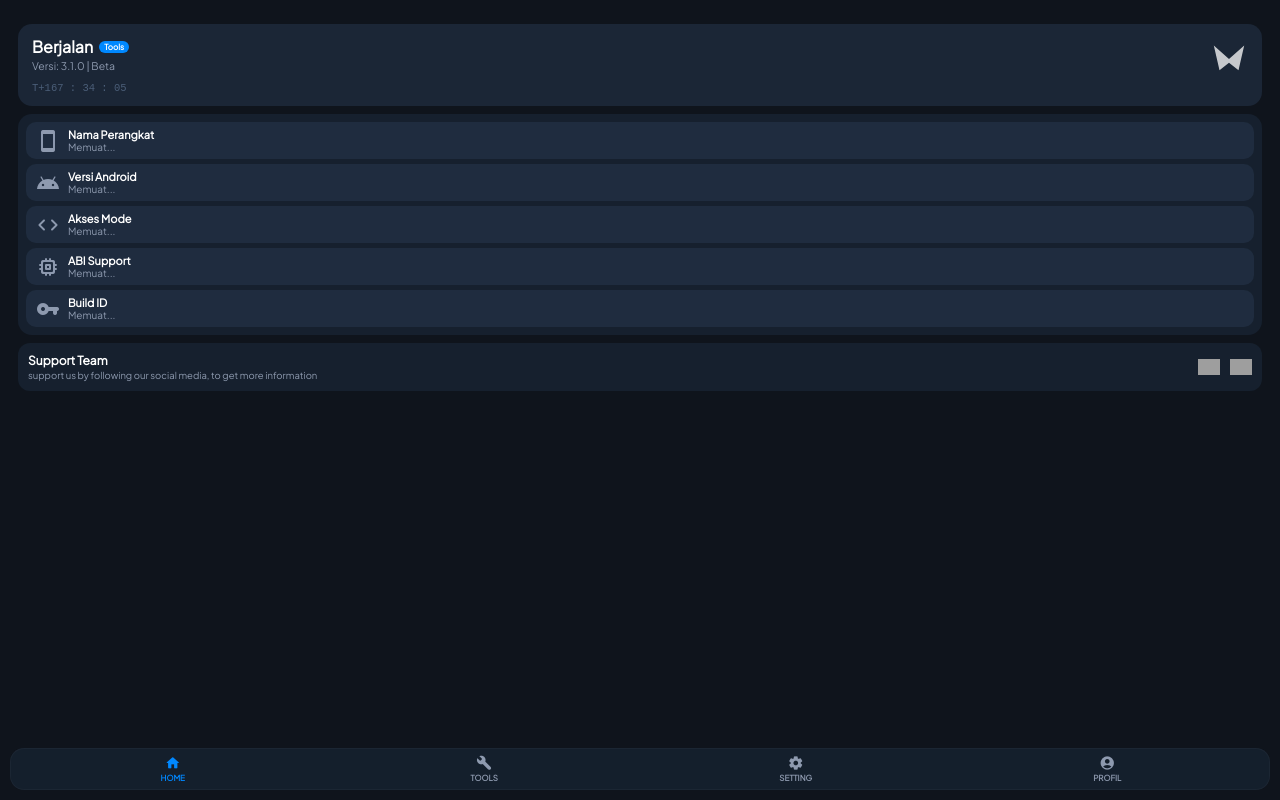
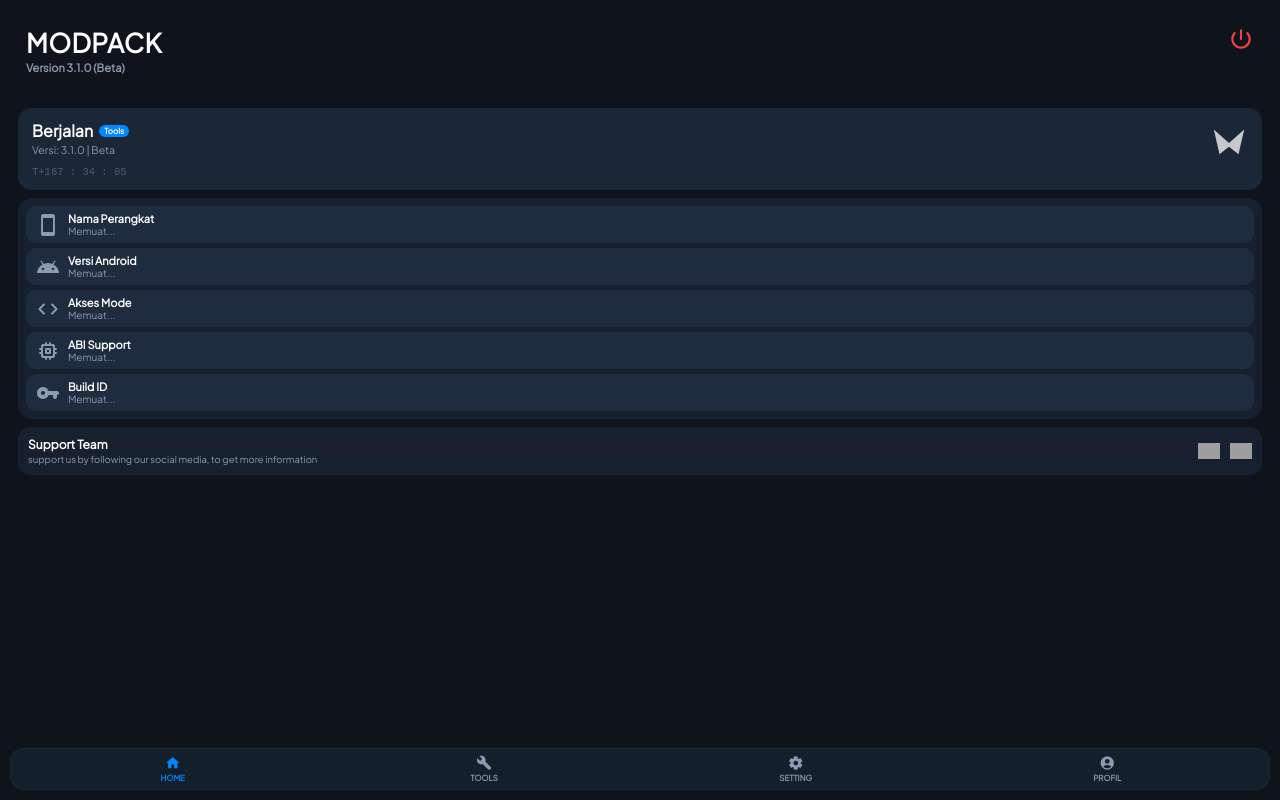
Before and after one commit to fanzzxct9-collab/FANZZ-SERVER, a plain HTML site: page Index.html in a window 1280 px wide. Drawn offline with Linux system fonts and the light colour scheme; grey boxes are pictures that could not be loaded.

Commit message:
Update Index.html

```diff
--- a/Index.html
+++ b/Index.html
@@ -32,14 +32,18 @@
             background-color: var(--bg-primary);
         }
 
-        /* Efek Smooth transisi saat pertama kali masuk halaman (fade lebih halus & aman) */
+        /* Anti white flash + smooth fade (khusus untuk WebView / Sketchware) */
+        html, body {
+            background-color: var(--bg-primary) !important;
+        }
+
         body {
-            background-color: var(--bg-primary);
             color: var(--text-main);
             margin: 0;
             padding: 10px 10px 85px 10px;
             opacity: 0;
             transition: opacity 0.6s ease-in-out;
+            will-change: opacity;
         }
 
         .tab-content {
@@ -201,9 +205,50 @@
         .nav-item { display: flex; flex-direction: column; align-items: center; color: var(--text-muted); font-size: 8px; font-weight: 700; cursor: pointer; flex: 1; }
         .nav-item span { margin-bottom: 2px; font-size: 16px; }
         .nav-item.active { color: #0088FF; }
+
+        /* Header MODPACK di paling atas */
+        .app-header {
+            background: #0F141C;
+            padding: 16px 16px 12px 16px;
+            display: flex;
+            justify-content: space-between;
+            align-items: flex-start;
+            margin-bottom: 8px;
+        }
+        .header-left h1 {
+            margin: 0;
+            font-size: 26px;
+            font-weight: 800;
+            letter-spacing: 0.5px;
+        }
+        .header-left .version {
+            margin: 2px 0 0 0;
+            font-size: 11px;
+            color: var(--text-muted);
+            font-weight: 600;
+        }
+        .header-right {
+            display: flex;
+            align-items: center;
+            color: #EF4444;
+        }
+        .header-right .material-icons-round {
+            font-size: 26px;
+        }
     </style>
 </head>
 <body>
+
+    <!-- Header MODPACK seperti di gambar -->
+    <div class="app-header">
+        <div class="header-left">
+            <h1>MODPACK</h1>
+            <p class="version">Version 3.1.0 (Beta)</p>
+        </div>
+        <div class="header-right">
+            <span class="material-icons-round">power_settings_new</span>
+        </div>
+    </div>
 
     <div id="home" class="tab-content active">
         <div class="status-container">
@@ -332,16 +377,17 @@
             <div class="config-label">Resolution</div>
             <div class="resolution-input-row">
                 <div class="input-box-wrapper">
-                    <input type="number" class="style-input" id="input-width" placeholder="Width" oninput="calculateHeight(this.value)">
+                    <input type="number" class="style-input" id="input-width" placeholder="Width" maxlength="4" max="9999" oninput="calculateHeight(this.value)">
                 </div>
                 <div class="input-box-wrapper">
-                    <input type="number" class="style-input" id="input-height" placeholder="Height" readonly>
+                    <input type="number" class="style-input" id="input-height" placeholder="Height" readonly maxlength="4">
                 </div>
             </div>
 
-            <div class="config-label">Density</div>
+            <div class="config-label">Density (DPI)</div>
             <div class="dropdown-container" style="margin-bottom: 16px;">
-                <input type="number" class="style-input" id="input-dpi" placeholder="DPI">
+                <input type="number" class="style-input" id="input-dpi" placeholder="DPI" min="388" max="580">
+                <small style="color: #6B7A8F; font-size: 9.5px; margin-top: 4px; display: block;">Min: 388 &nbsp;&nbsp; Max: 580</small>
             </div>
 
             <div class="action-button-row">
@@ -508,7 +554,16 @@
             var w = document.getElementById('input-width').value;
             var h = document.getElementById('input-height').value;
             var dpi = document.getElementById('input-dpi').value;
-            if (typeof Android !== "undefined") { Android.applyResolution(w, h, dpi); }
+
+            // Validasi DPI (388 - 580)
+            if (dpi && (parseInt(dpi) < 388 || parseInt(dpi) > 580)) {
+                alert("DPI harus antara 388 sampai 580!");
+                return;
+            }
+
+            if (typeof Android !== "undefined") {
+                Android.applyResolution(w, h, dpi);
+            }
         }
 
         function triggerResetResolution() {
```
